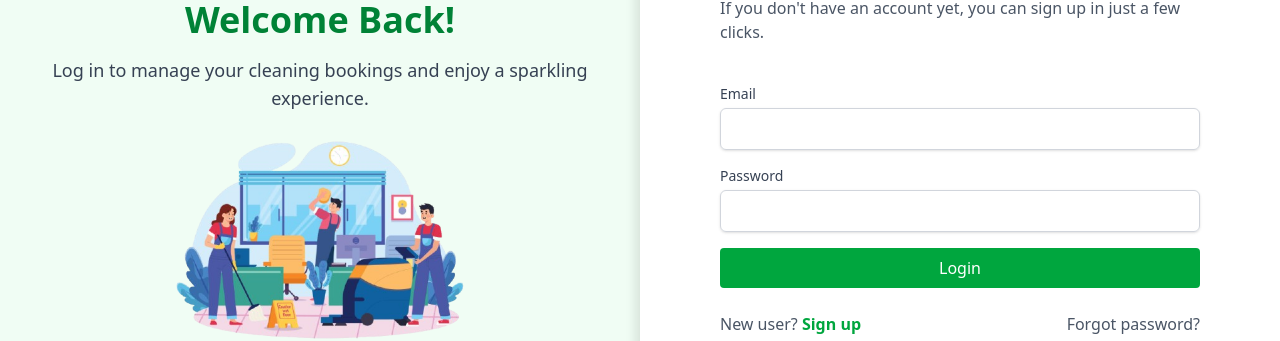
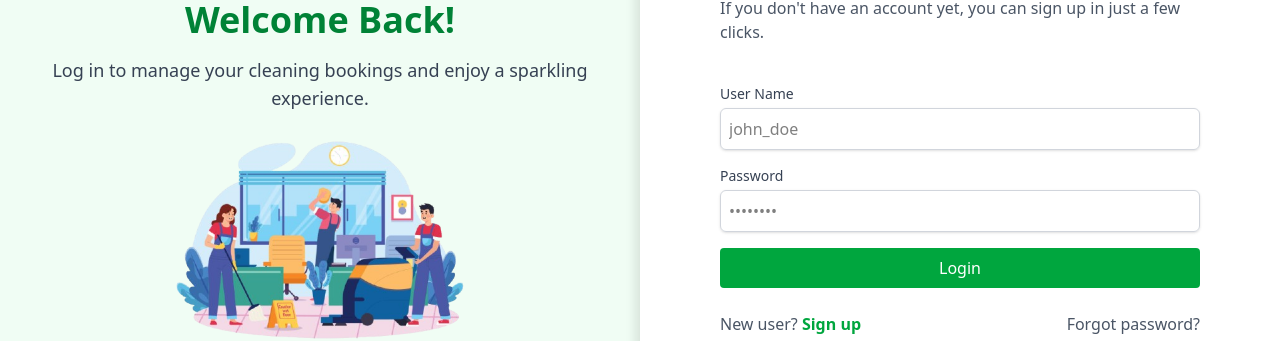
Before and after one commit to Gehan1226/CMS-frontend, a React (Vite) app: page /login in a window 1280 px wide. Shown: the part 120-461 px from the top of the page. Built offline with nearby package versions, Linux system fonts and the light colour scheme.

Commit message:
feat: add user login functionality with form validation and input handling

```diff
--- a/package.json
+++ b/package.json
@@ -16,6 +16,7 @@
     "@tailwindcss/vite": "^4.1.4",
     "react": "^19.0.0",
     "react-dom": "^19.0.0",
+    "react-hook-form": "^7.56.1",
     "react-router-dom": "^7.5.3",
     "tailwindcss": "^4.1.4"
   },
--- /dev/null
+++ b/src/api/auth.ts
@@ -0,0 +1,29 @@
+import { LoginFormInputs } from "../types/auth";
+
+export const userLogin = async (data: LoginFormInputs): Promise<string> => {
+  try {
+    const response = await fetch("http://localhost:8080/api/v1/auth/login", {
+      method: "POST",
+      headers: {
+        "Content-Type": "application/json",
+      },
+      body: JSON.stringify(data),
+    });
+
+    if (!response.ok) {
+      const errorResponse = await response.json();
+      throw new Error(errorResponse?.message ?? "Login failed");
+    }
+
+    const result = await response.json();
+    return result.message;
+  } catch (error) {
+    console.error(error);
+
+    if (error instanceof Error) {
+      throw new Error(error.message);
+    } else {
+      throw new Error("An unknown error occurred during login");
+    }
+  }
+};
--- /dev/null
+++ b/src/components/InputField.tsx
@@ -0,0 +1,36 @@
+import React from "react";
+import { FieldError, UseFormRegisterReturn } from "react-hook-form";
+
+interface InputFieldProps extends React.InputHTMLAttributes<HTMLInputElement> {
+  label: string;
+  id: string;
+  register?: UseFormRegisterReturn;
+  error?: FieldError;
+}
+
+const InputField: React.FC<InputFieldProps> = ({
+  label,
+  id,
+  register,
+  error,
+  ...rest
+}) => {
+  return (
+    <div>
+      <label htmlFor={id} className="block text-sm font-medium text-gray-700">
+        {label}
+      </label>
+      <input
+        id={id}
+        className={`mt-1 block w-full border ${
+          error ? "border-red-500" : "border-gray-300"
+        } rounded-md shadow-sm focus:ring-green-500 focus:border-green-500 p-2`}
+        {...register}
+        {...rest}
+      />
+      {error && <p className="text-sm text-red-600 mt-1">{error.message}</p>}
+    </div>
+  );
+};
+
+export default InputField;
--- a/src/components/auth/LoginFormSection.tsx
+++ b/src/components/auth/LoginFormSection.tsx
@@ -1,4 +1,21 @@
+import { userLogin } from "../../api/auth";
+import { LoginFormInputs } from "../../types/auth";
+import InputField from "../InputField";
+import { useForm } from "react-hook-form";
+
 export default function LoginFormSection() {
+  const {
+    register,
+    handleSubmit,
+    formState: { errors },
+  } = useForm<LoginFormInputs>();
+
+  const onSubmit = async (data: LoginFormInputs) => {
+    console.log("Form Data:", data);
+    const response = await userLogin(data);
+    console.log("Login Response:", response);
+  };
+
   return (
     <div className="bg-white flex shadow-[-10px_0_10px_-5px_rgba(0,0,0,0.1)]">
       <div className="w-full px-20 mt-10">
@@ -8,35 +25,41 @@ export default function LoginFormSection() {
           don't have an account yet, you can sign up in just a few clicks.
         </p>
 
-        <form className="space-y-4  mt-10">
-          <div>
-            <label
-              htmlFor="email"
-              className="block text-sm font-medium text-gray-700"
-            >
-              Email
-            </label>
-            <input
-              type="email"
-              id="email"
-              className="mt-1 block w-full border border-gray-300 rounded-md shadow-sm focus:ring-green-500 focus:border-green-500 p-2"
-              required
-            />
-          </div>
-          <div>
-            <label
-              htmlFor="password"
-              className="block text-sm font-medium text-gray-700"
-            >
-              Password
-            </label>
-            <input
-              type="password"
-              id="password"
-              className="mt-1 block w-full border border-gray-300 rounded-md shadow-sm focus:ring-green-500 focus:border-green-500 p-2"
-              required
-            />
-          </div>
+        <form className="space-y-4 mt-10" onSubmit={handleSubmit(onSubmit)}>
+          <InputField
+            label="User Name"
+            id="user-name"
+            type="text"
+            placeholder="john_doe"
+            register={register("userName", {
+              required: "Username is required",
+              minLength: {
+                value: 3,
+                message: "Username must be at least 3 characters",
+              },
+              pattern: {
+                value: /^\w+$/,
+                message:
+                  "Username can only contain letters, numbers, and underscores",
+              },
+            })}
+            error={errors.userName}
+          />
+
+          <InputField
+            label="Password"
+            id="password"
+            type="password"
+            placeholder="••••••••"
+            register={register("password", {
+              required: "Password is required",
+              minLength: {
+                value: 6,
+                message: "Password must be at least 6 characters",
+              },
+            })}
+            error={errors.password}
+          />
           <button className="w-full bg-green-600 text-white px-4 py-2 rounded hover:bg-green-700">
             Login
           </button>
--- /dev/null
+++ b/src/types/auth.ts
@@ -0,0 +1,4 @@
+export type LoginFormInputs = {
+  userName: string;
+  password: string;
+};
```
Also changed, not shown: 1 other file (tests, documents, lock files or other folders).
